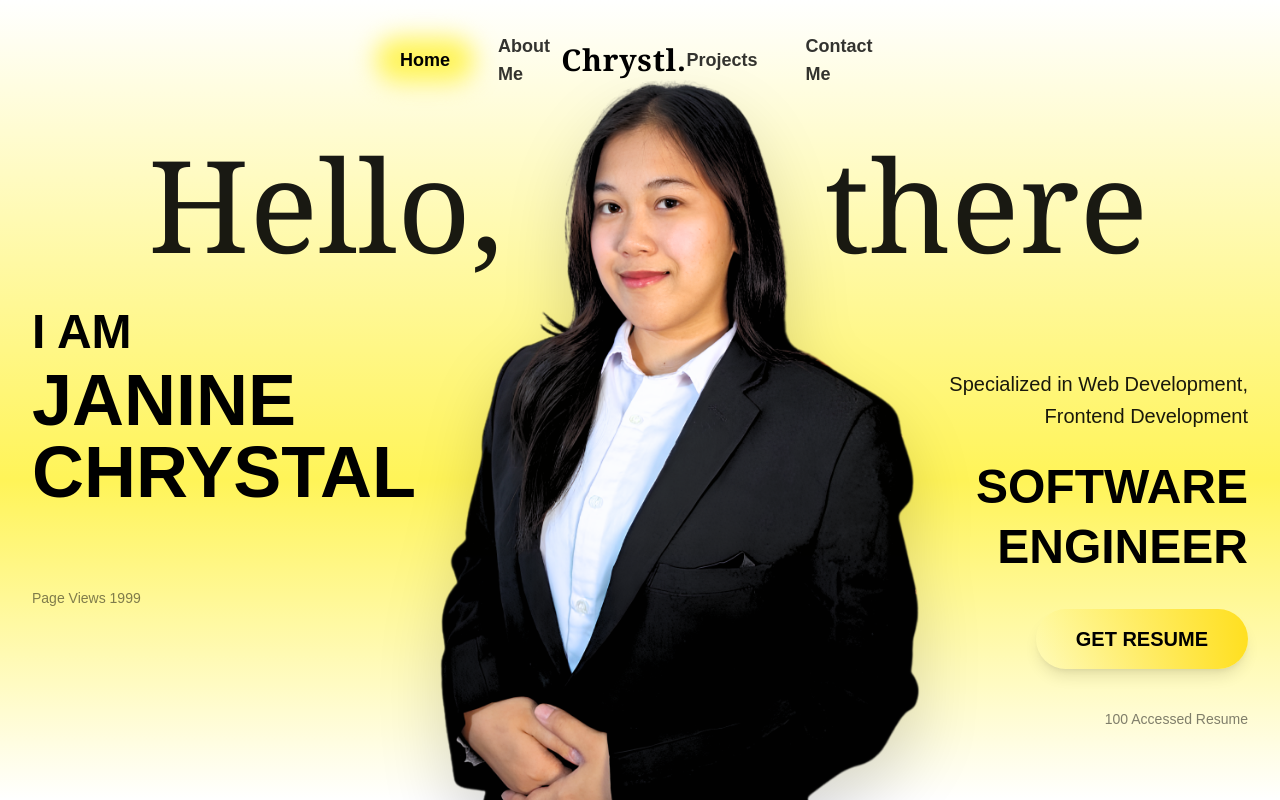
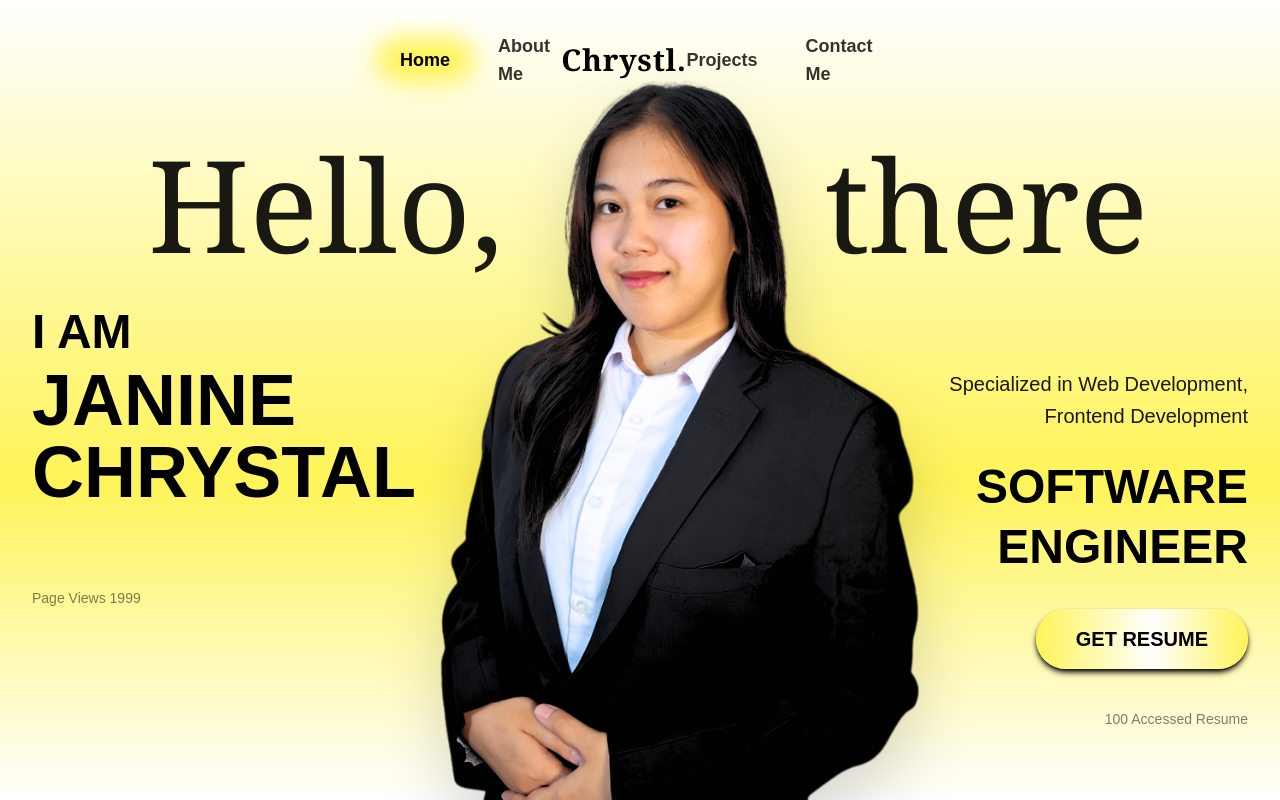
Before and after one commit to JanineChrystal/SE-Internship-Projects-2026, a Next.js app in the folder janine-portfolio/: page /home in a window 1280 px wide. Shown: the top 800 px of the page. Built offline with nearby package versions, Linux system fonts and the light colour scheme.

Commit message:
refactor(button): transferred the gradient style to global.css and inserted it in the classname of the button.

```diff
--- a/janine-portfolio/src/app/globals.css
+++ b/janine-portfolio/src/app/globals.css
@@ -13,6 +13,11 @@ body {
 
 /*** CUSTOM STYLES ***/
 
+/*NAVBAR STYLES*/
+.nav-glow-indicator {
+	background-color: var(--color-brand-yellow);
+}
+
 /*LAYOUT STYLES*/
 .layout-hero-grid {
 	grid-template-columns: minmax(0, 1fr) minmax(0, 1.5fr) minmax(0, 1fr);
@@ -23,9 +28,14 @@ body {
 	min-height: 500px;
 }
 
-/*NAVBAR STYLES*/
-.nav-glow-indicator {
-	background-color: var(--color-brand-yellow);
+/*BUTTON STYLES*/
+.btn-gradient-brand {
+	background: linear-gradient(
+		90deg,
+		var(--color-brand-yellow) 0%,
+		#ffffff 55%,
+		var(--color-brand-yellow) 100%
+	);
 }
 
 @media (min-width: 768px) {
--- a/janine-portfolio/src/components/buttons/button.tsx
+++ b/janine-portfolio/src/components/buttons/button.tsx
@@ -7,7 +7,7 @@ interface ButtonProps extends React.ButtonHTMLAttributes<HTMLButtonElement> {
 const Button = ({ children, className = "", ...props }: ButtonProps) => {
 	return (
 		<button
-			className={`bg-linear-to-r from-(--color-brand-yellow)] to-yellow-300 text-black font-black text-xl px-10 py-4 rounded-full shadow-lg hover:scale-105 transition-transform ${className}`}
+			className={`btn-gradient-brand text-black font-black text-xl px-10 py-4 rounded-full shadow-md shadow-black hover:scale-105 transition-transform ${className}`}
 			{...props}
 		>
 			{children}
```
